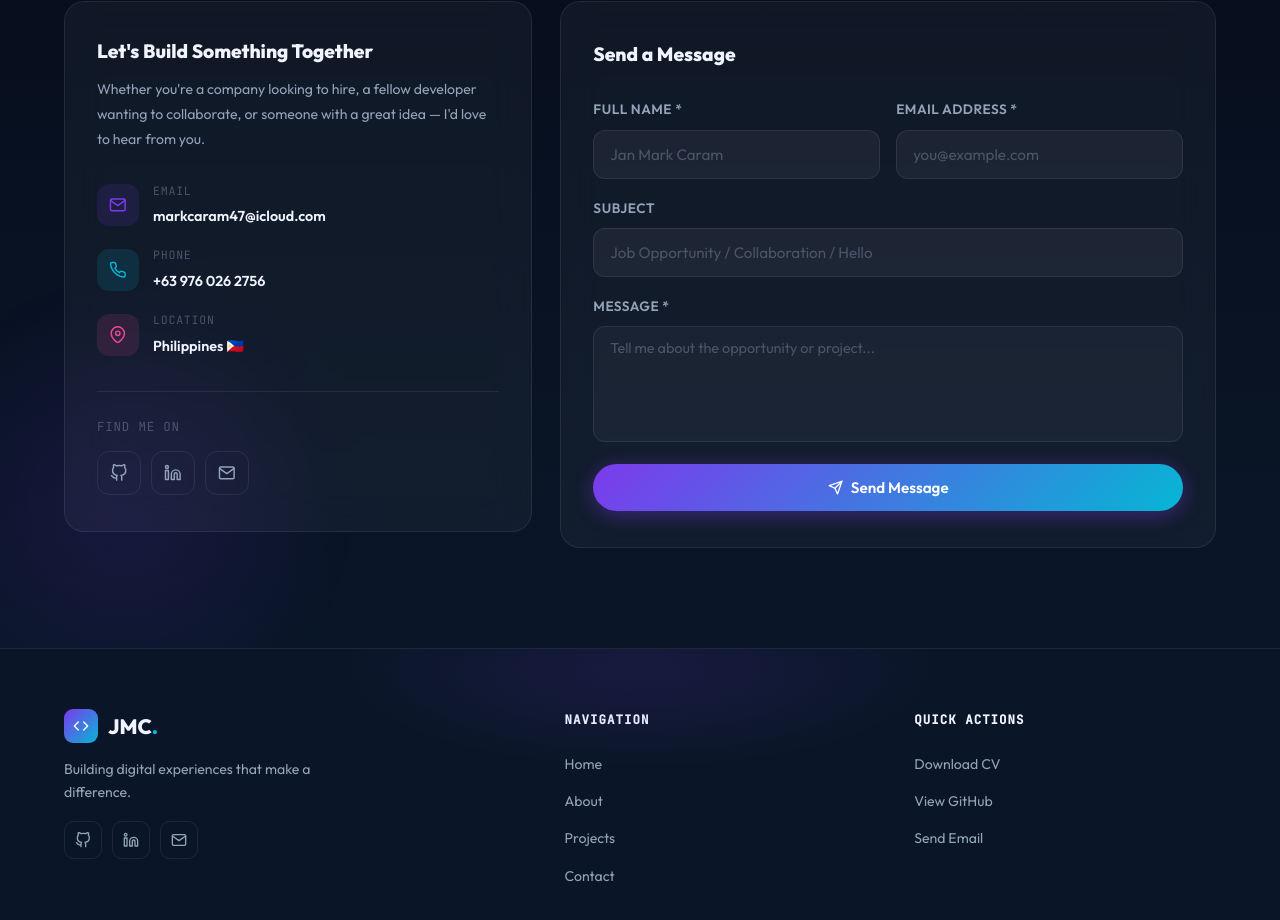
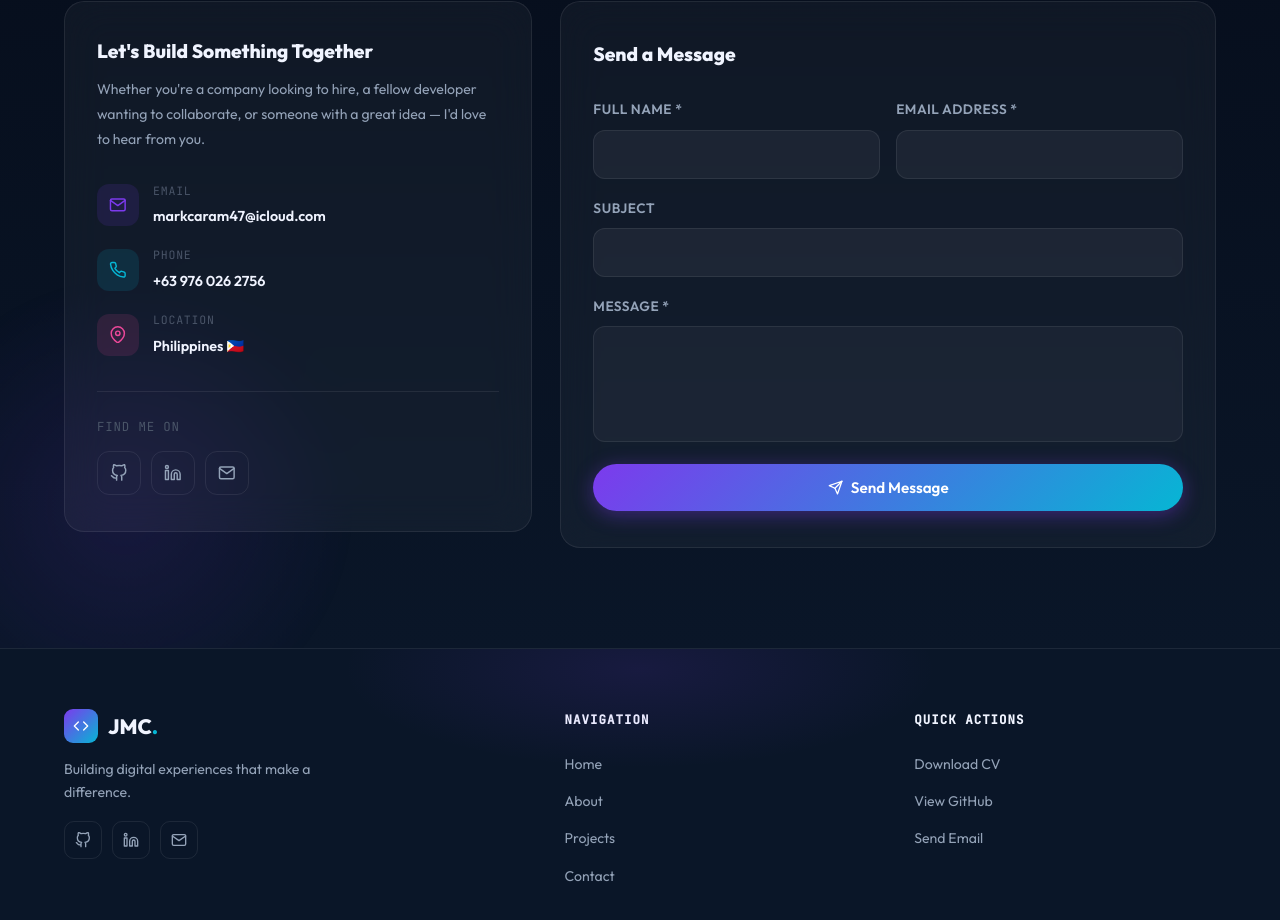
Before and after one commit to markcaram47/portfolio, a React (Vite) app: page / in a window 1280 px wide. Shown: the part 3460-4380 px from the top of the page. Built offline with nearby package versions, Linux system fonts and the light colour scheme; no server answers; the database is empty.

Commit message:
Update Contact.jsx

```diff
--- a/src/components/Contact/Contact.jsx
+++ b/src/components/Contact/Contact.jsx
@@ -155,7 +155,6 @@ export default function Contact() {
                     id="contact-name"
                     type="text"
                     name="name"
-                    placeholder="Jan Mark Caram"
                     value={formData.name}
                     onChange={handleChange}
                     className={errors.name ? 'error' : ''}
@@ -169,7 +168,6 @@ export default function Contact() {
                     id="contact-email"
                     type="email"
                     name="email"
-                    placeholder="you@example.com"
                     value={formData.email}
                     onChange={handleChange}
                     className={errors.email ? 'error' : ''}
@@ -184,7 +182,6 @@ export default function Contact() {
                   id="contact-subject"
                   type="text"
                   name="subject"
-                  placeholder="Job Opportunity / Collaboration / Hello"
                   value={formData.subject}
                   onChange={handleChange}
                 />
@@ -196,7 +193,6 @@ export default function Contact() {
                   id="contact-message"
                   name="message"
                   rows={5}
-                  placeholder="Tell me about the opportunity or project..."
                   value={formData.message}
                   onChange={handleChange}
                   className={errors.message ? 'error' : ''}
```
